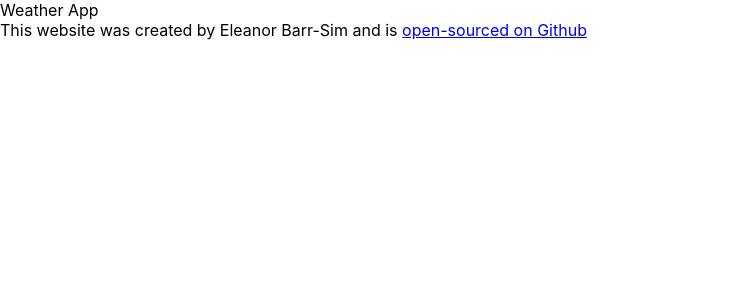
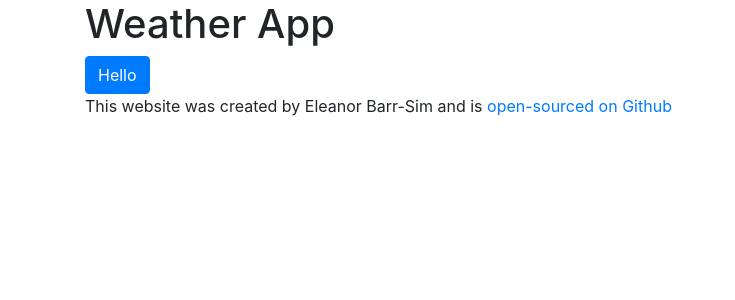
Before and after one commit to ebarrsim/ebarrsim-weather-react, a React (Create React App) app: page / in a window 1280 px wide. Shown: the top 300 px of the page, without its empty margins (0-735 px from the left). Built offline with nearby package versions, Linux system fonts and the light colour scheme.

Commit message:
Bootstrap has been added to project

```diff
--- a/package.json
+++ b/package.json
@@ -6,6 +6,7 @@
     "@testing-library/jest-dom": "^5.11.9",
     "@testing-library/react": "^11.2.3",
     "@testing-library/user-event": "^12.6.2",
+    "bootstrap": "^4.6.0",
     "react": "^17.0.1",
     "react-dom": "^17.0.1",
     "react-scripts": "4.0.1",
--- a/src/App.js
+++ b/src/App.js
@@ -3,9 +3,9 @@
 function App() {
   return (
     <div className="App">
-      <header className="App-header">
-      Weather App
-      </header>
+      <div className="container">
+        <h1>Weather App</h1>
+      <button className="btn btn-primary">Hello</button>
       <footer>
         This website was created by Eleanor Barr-Sim and is {" "}
       <a href="https://github.com/ebarrsim/ebarrsim-weather-react" target="_blank">
@@ -13,6 +13,7 @@
       </a>
       </footer>
     </div>
+    </div>
   );
 }
 
--- a/src/index.js
+++ b/src/index.js
@@ -1,6 +1,7 @@
 import React from 'react';
 import ReactDOM from 'react-dom';
 import './index.css';
+import "bootstrap/dist/css/bootstrap.css";
 import App from './App';
 import reportWebVitals from './reportWebVitals';
 
```
Also changed, not shown: 2 other files (tests, documents, lock files or other folders).
